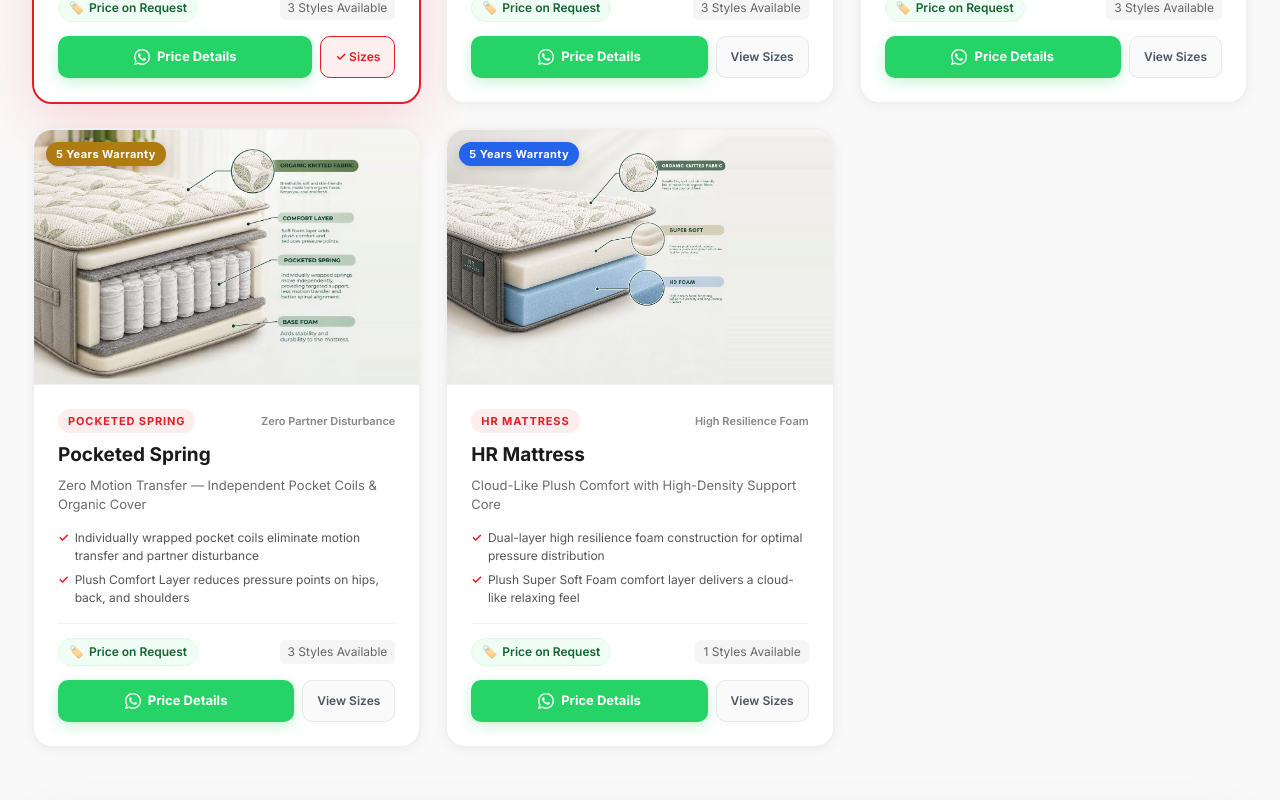
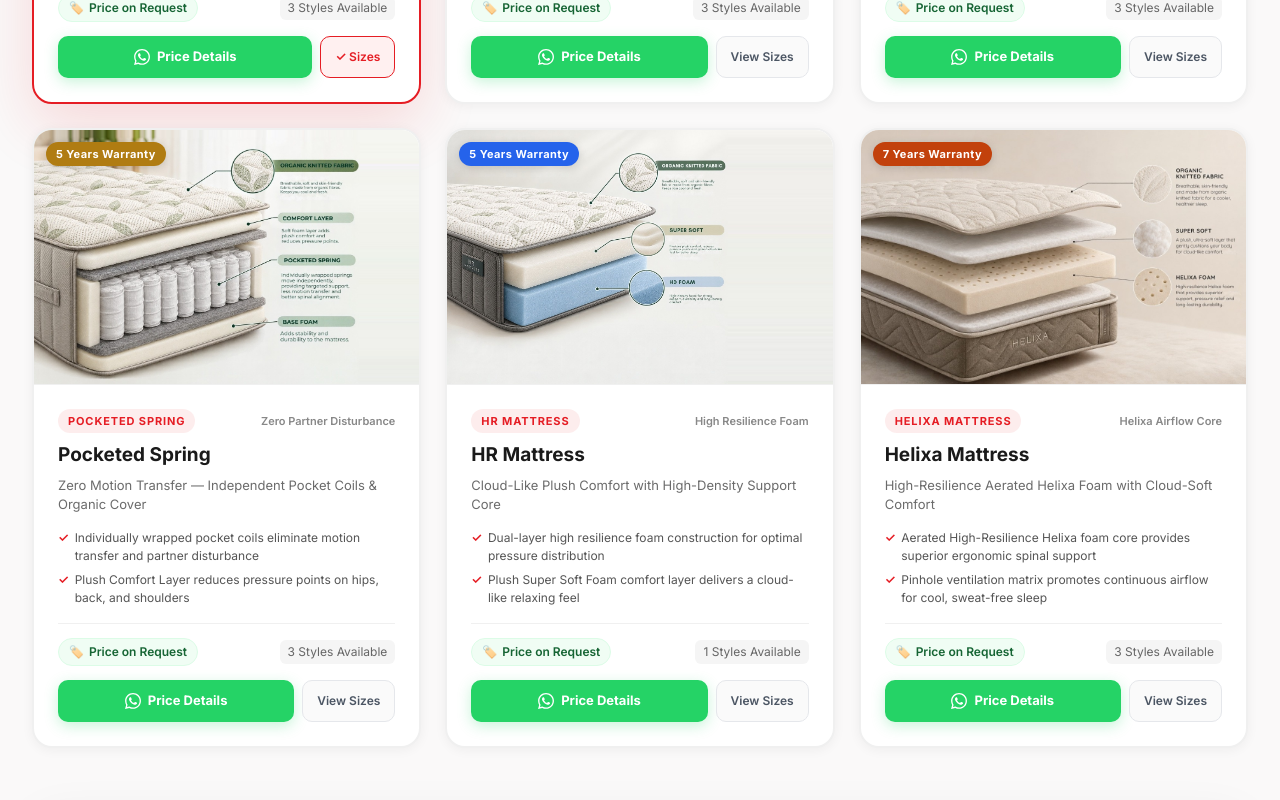
Before and after one commit to alinajaleelkavungal/topsleepmatress, a Next.js app: page / in a window 1280 px wide. Shown: the part 3700-4500 px from the top of the page. Built offline with nearby package versions, Linux system fonts and the light colour scheme; a web font is replaced by a local one.

Commit message:
added helixa mattress

```diff
--- a/components/ContactSection.tsx
+++ b/components/ContactSection.tsx
@@ -362,6 +362,7 @@ export default function ContactSection() {
                       <option value="Bonnell Spring">Bonnell Spring — Bonnell Coil & Organic Fabric</option>
                       <option value="Pocketed Spring">Pocketed Spring — Zero Disturbance & Organic Fabric</option>
                       <option value="HR Mattress">HR Mattress — HD Foam, Super Soft & Organic Fabric</option>
+                      <option value="Helixa Mattress">Helixa Mattress — Helixa Foam, Super Soft & Organic Fabric</option>
                       <option value="Custom Bespoke">Bespoke / Custom Dimension Order</option>
                     </select>
                   </div>
--- a/components/Footer.tsx
+++ b/components/Footer.tsx
@@ -10,6 +10,7 @@ export default function Footer() {
       'Bonnell Spring',
       'Pocketed Spring',
       'HR Mattress',
+      'Helixa Mattress',
       'Custom Sizing',
     ],
     Company: [
--- a/components/ProductsSection.tsx
+++ b/components/ProductsSection.tsx
@@ -438,9 +438,85 @@ export const products: Product[] = [
       'Anti-dust mite and hypoallergenic treated protection for hygienic sleep',
     ],
   },
+  {
+    id: 'helixa-mattress',
+    name: 'Helixa Mattress',
+    category: 'Helixa Mattress',
+    tagline: 'High-Resilience Aerated Helixa Foam with Cloud-Soft Comfort',
+    description:
+      'Engineered with an aerated High-Resilience Helixa foam core that provides superior airflow, pressure relief, and spinal alignment, cushioned by a plush Super Soft layer and wrapped in breathable Organic Knitted Fabric.',
+    seriesBadge: 'Helixa Airflow Core',
+    warranty: '7 Years Warranty',
+    warrantyBadgeColor: '#C2410C',
+    image: '/images/products/helixa_mattress.jpg',
+    basePrice: 11500,
+    sizes: ['72x36', '75x36', '72x48', '72x60', '75x60', '72x72', '75x72'],
+    styles: [
+      {
+        name: 'Standard',
+        thicknesses: ['6 Inch', '8 Inch', '10 Inch'],
+        prices: {
+          '72x36': { '6 Inch': 11500, '8 Inch': 13800, '10 Inch': 15900 },
+          '75x36': { '6 Inch': 11800, '8 Inch': 14200, '10 Inch': 16300 },
+          '72x48': { '6 Inch': 13900, '8 Inch': 16800, '10 Inch': 19500 },
+          '72x60': { '6 Inch': 16500, '8 Inch': 19900, '10 Inch': 23200 },
+          '75x60': { '6 Inch': 17000, '8 Inch': 20500, '10 Inch': 23900 },
+          '72x72': { '6 Inch': 19200, '8 Inch': 23200, '10 Inch': 26800 },
+          '75x72': { '6 Inch': 19800, '8 Inch': 23900, '10 Inch': 27600 },
+        },
+      },
+      {
+        name: 'Euro Top',
+        thicknesses: ['8 Inch', '10 Inch'],
+        prices: {
+          '72x36': { '8 Inch': 15200, '10 Inch': 17400 },
+          '75x36': { '8 Inch': 15600, '10 Inch': 17800 },
+          '72x48': { '8 Inch': 18400, '10 Inch': 21200 },
+          '72x60': { '8 Inch': 21800, '10 Inch': 25200 },
+          '75x60': { '8 Inch': 22500, '10 Inch': 25900 },
+          '72x72': { '8 Inch': 25400, '10 Inch': 29200 },
+          '75x72': { '8 Inch': 26200, '10 Inch': 30100 },
+        },
+      },
+      {
+        name: 'Pillow Top',
+        thicknesses: ['8 Inch', '10 Inch'],
+        prices: {
+          '72x36': { '8 Inch': 16800, '10 Inch': 19200 },
+          '75x36': { '8 Inch': 17200, '10 Inch': 19600 },
+          '72x48': { '8 Inch': 20200, '10 Inch': 23200 },
+          '72x60': { '8 Inch': 23900, '10 Inch': 27500 },
+          '75x60': { '8 Inch': 24600, '10 Inch': 28400 },
+          '72x72': { '8 Inch': 27800, '10 Inch': 31900 },
+          '75x72': { '8 Inch': 28600, '10 Inch': 32800 },
+        },
+      },
+    ],
+    materials: [
+      {
+        name: 'Organic Knitted Fabric',
+        desc: 'Breathable, skin-friendly and made from organic knitted fabric for a cooler, healthier sleep.',
+      },
+      {
+        name: 'Super Soft',
+        desc: 'A plush, ultra-soft layer that gently cushions your body for cloud-like comfort.',
+      },
+      {
+        name: 'Helixa Foam',
+        desc: 'High-resilience Helixa foam that provides superior support, pressure relief and long-lasting durability.',
+      },
+    ],
+    features: [
+      'Aerated High-Resilience Helixa foam core provides superior ergonomic spinal support',
+      'Pinhole ventilation matrix promotes continuous airflow for cool, sweat-free sleep',
+      'Super Soft plush layer gently contours around shoulders and hips for cloud-like comfort',
+      'Organic Knitted Fabric made from organic fibres keeps you fresh and hypoallergenic',
+      'Exceptional pressure redistribution and certified durability for restorative rest',
+    ],
+  },
 ]
 
-const categories = ['All', 'Semi Medicated', 'Medicated', 'Bonnell Spring', 'Pocketed Spring', 'HR Mattress']
+const categories = ['All', 'Semi Medicated', 'Medicated', 'Bonnell Spring', 'Pocketed Spring', 'HR Mattress', 'Helixa Mattress']
 
 export default function ProductsSection() {
   const { ref, visible } = useInView()
--- a/components/ServicesSection.tsx
+++ b/components/ServicesSection.tsx
@@ -27,7 +27,7 @@ const services = [
   {
     icon: '🛡️',
     title: 'Up to 7 Years Warranty',
-    desc: 'Top Sleep mattresses come with official manufacturer warranty (up to 7 Years on Semi Medicated, Medicated, and Bonnell Spring models; 5 Years on Pocketed Spring and HR Mattress).',
+    desc: 'Top Sleep mattresses come with official manufacturer warranty (up to 7 Years on Semi Medicated, Medicated, Bonnell Spring, and Helixa models; 5 Years on Pocketed Spring and HR Mattress).',
     tag: 'Official Warranty',
     accent: '#E51D24',
   },
```
Also changed, not shown: public/images/products/helixa_mattress.jpg (added).
